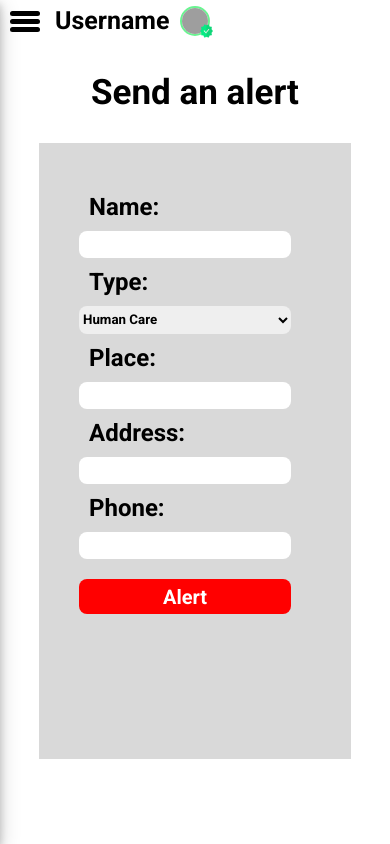
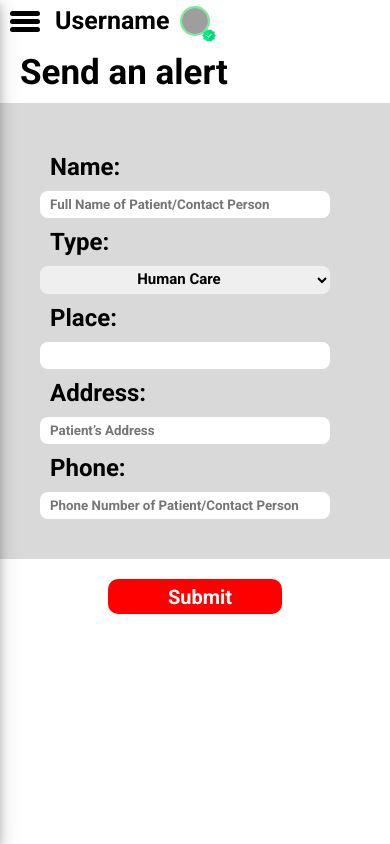
Before and after one commit to SumeetYp/ICB, a PHP site: page /alert.html in a window 390 px wide. Run offline with PHP 8.4, Linux system fonts and the light colour scheme; grey boxes are pictures that could not be loaded.

Commit message:
alert page fixed

```diff
--- a/alert.html
+++ b/alert.html
@@ -30,7 +30,7 @@
         <div class="profilePicture">
             <img src="https://encrypted-tbn0.gstatic.com/images?q=tbn:ANd9GcTfAcQBipWyY0qIXJvbIEOnGmkvcXJBKA-3Yg&usqp=CAU"
                 alt="">
-            <img class="check right-tick" src="./images/check 1admin.png" alt="">
+            <img class="check" id="right-tick" src="./images/check 1admin.png" alt="">
         </div>
     </nav>
 
@@ -58,9 +58,10 @@
         </div>
     </div>
     <h2>Send an alert</h2>
+    <div class="container">
         <form>
             <label>Name:</label>
-        <input type="text"><br><br>
+            <input type="text" placeholder="Full Name of Patient/Contact Person" required><br><br>
             <label>Type:</label>
             <select name="Types of Emergency:" id="cars" aria-placeholder="Types of Emergency:">
                 <option value="Human Care">Human Care</option>
@@ -69,13 +70,16 @@
                 <option value="Medical">Medical</option>
             </select><br><br>
             <label>Place:</label>
-        <input type="text"><br><br>
+            <input type="text" required><br><br>
             <label>Address:</label>
-        <input type="text"><br><br>
+            <input type="text" placeholder="Patient’s Address" required><br><br>
             <label>Phone:</label>
-        <input type="number"><br><br>
-        <input type="submit" class="submit" value="Alert" name="Alert">
+            <input type="number" placeholder="Phone Number of Patient/Contact Person" required><br><br>
+            <div class="btn">
+                <input type="submit" class="submit">
+            </div>
         </form>
+    </div>
     <script src="./js/sideBar.js"></script>
     <script src="./js/alert.js"></script>
 
--- a/css/alert.css
+++ b/css/alert.css
@@ -5,24 +5,30 @@
   box-sizing: border-box;
   font-family: "Roboto", sans-serif;
 }
+html {
+  scroll-behavior: smooth;
+}
 h2 {
-  margin: 30px;
   font-size: 35px;
-  text-align: center;
+  margin: 10px 20px;
+  /* text-align: center; */
+}
+.container {
+  height: 22rem;
+  width: 100%;
+  background: #d9d9d9;
 }
 form {
   font-weight: bold;
-  background: #d9d9d9;
+  /* background: #d9d9d9; */
   font-size: 22px;
-  height: 55vh;
-  width: 50%;
-  /* align-items: center;s */
-  /* text-align: center; */
+  width: 70%;
   margin: auto;
   padding: 50px;
 }
 form label {
   font-size: 1.5rem;
+  text-align: left;
 }
 form input {
   height: 1.7rem;
@@ -32,6 +38,7 @@ form input {
   outline: none;
   border-radius: 8px;
   font-weight: bold;
+  padding-left: 10px;
 }
 select {
   height: 1.7rem;
@@ -41,26 +48,35 @@ select {
   outline: none;
   border-radius: 8px;
   font-weight: bold;
+  text-align: center;
+  font-size: 15px;
 }
-.right-tick {
-  position: absolute;
-  top: 22px;
-  left: 27px;
+.btn {
+  text-align: center;
 }
 .submit {
+  float: none;
   background-color: red;
   color: white;
-  width: 250px;
+  width: 200px;
   height: 35px;
   font-size: 20px;
-  float: right;
-  margin-bottom: 30px;
   cursor: pointer;
+  border: none;
+  border-radius: 10px;
+  font-weight: bold;
+  margin-top: 50px;
+}
+.submit:hover {
+  background-color: rgb(207, 98, 98);
 }
 @media (max-width: 900px) {
+  .container {
+    height: 28.5rem;
+    width: 100%;
+  }
   form {
-    height: 73vh;
-    width: 80%;
+    width: 100%;
   }
   form input {
     display: inline-block;
@@ -72,14 +88,8 @@ select {
     margin: 10px;
   }
   .submit {
-    width: 100%;
+    margin-top: 50px;
+    width: 60%;
     cursor: pointer;
   }
 }
-@media (max-width: 500px) {
-  .right-tick {
-    position: absolute;
-    top: 18px;
-    left: 20px;
-  }
-}
```
Lines whose indentation alone changed are shown as unchanged.
